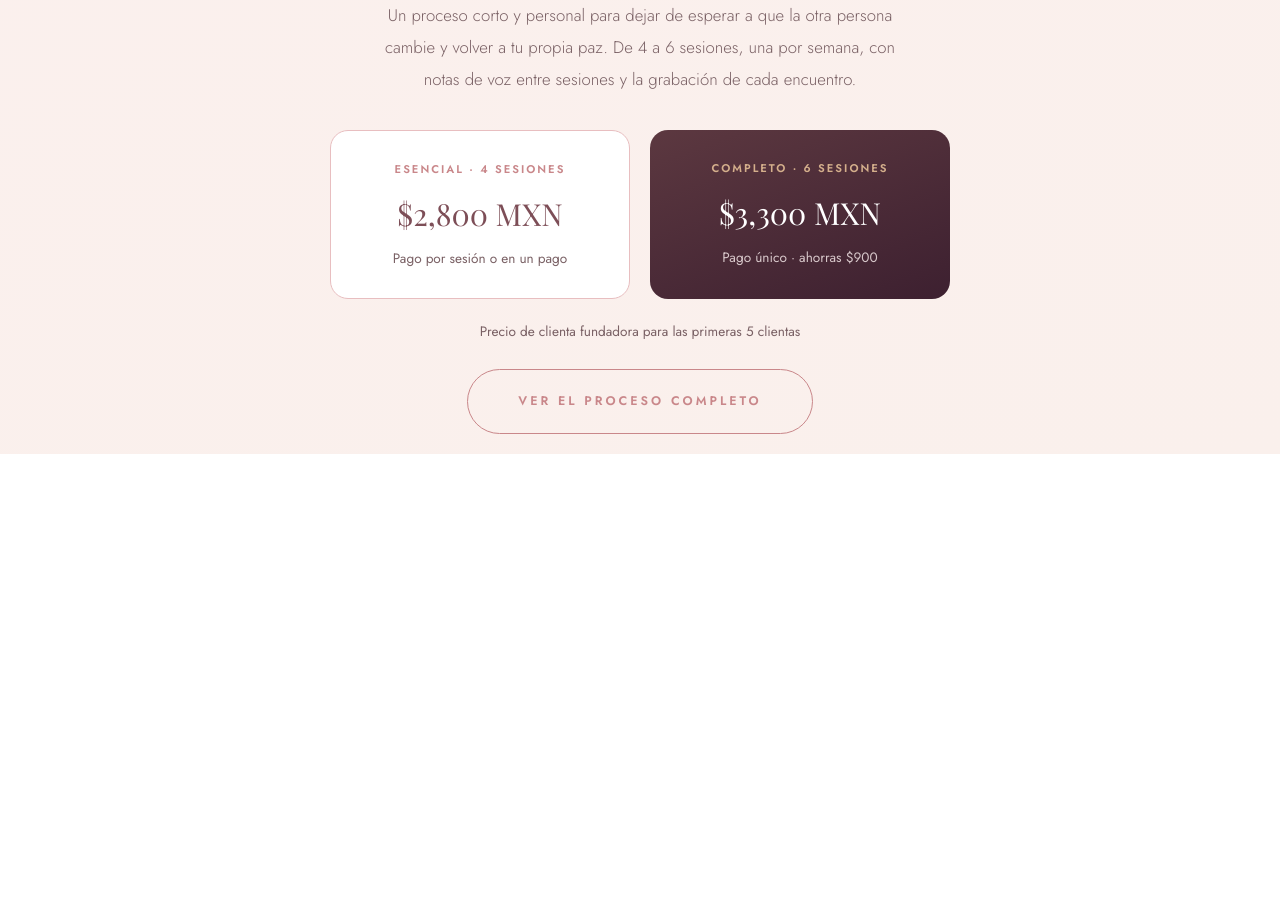
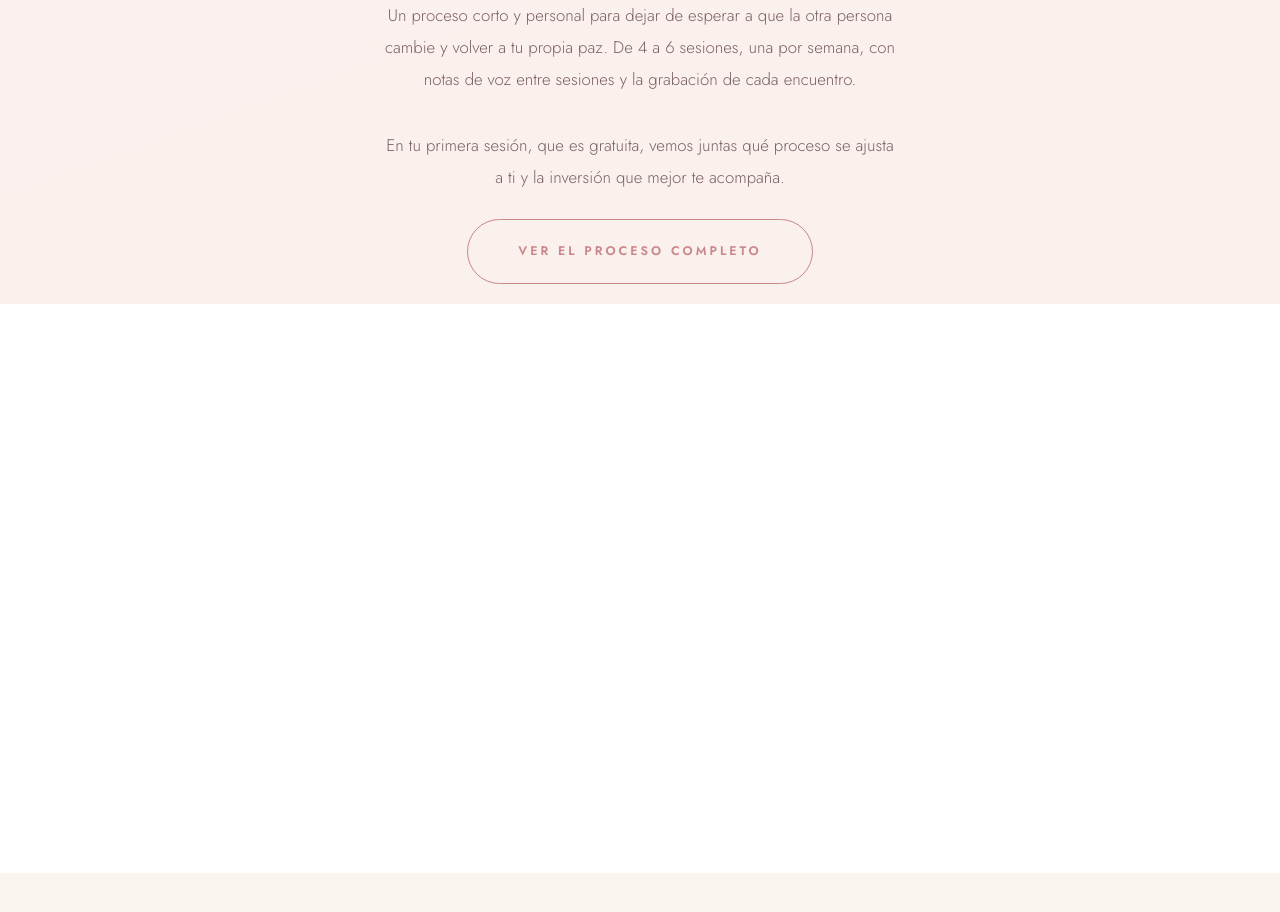
Before and after one commit to gartexis-creator/ofetexiscoach, a Next.js app: page / in a window 1280 px wide. Shown: the part 2500-3412 px from the top of the page. Built offline with nearby package versions, Linux system fonts and the light colour scheme; no server answers; the database is empty.

Commit message:
Quitar precios del inicio: invitacion a ver la inversion en la sesion gratuita

```diff
--- a/app/page.js
+++ b/app/page.js
@@ -145,93 +145,12 @@ export default async function InicioPage() {
             semana, con notas de voz entre sesiones y la grabación de cada
             encuentro.
           </p>
-          <div
-            style={{
-              display: 'flex',
-              gap: '20px',
-              justifyContent: 'center',
-              flexWrap: 'wrap',
-            }}
+          <p
+            className="texto-cuerpo"
+            style={{ textAlign: 'center', maxWidth: '520px', margin: '0 auto' }}
           >
-            <div
-              style={{
-                flex: '1 1 240px',
-                maxWidth: '300px',
-                background: 'var(--blanco)',
-                border: '1px solid var(--mauve-claro)',
-                borderRadius: '18px',
-                padding: '28px 26px',
-              }}
-            >
-              <div
-                style={{
-                  fontSize: '.7rem',
-                  letterSpacing: '2px',
-                  textTransform: 'uppercase',
-                  color: 'var(--mauve)',
-                  fontWeight: 600,
-                }}
-              >
-                Esencial · 4 sesiones
-              </div>
-              <div
-                style={{
-                  fontFamily: 'var(--serif)',
-                  fontSize: '1.9rem',
-                  color: 'var(--ciruela)',
-                  margin: '8px 0 4px',
-                }}
-              >
-                $2,800 MXN
-              </div>
-              <div style={{ fontSize: '.85rem', color: 'var(--nude-light)' }}>
-                Pago por sesión o en un pago
-              </div>
-            </div>
-            <div
-              style={{
-                flex: '1 1 240px',
-                maxWidth: '300px',
-                background: 'linear-gradient(160deg,var(--ciruela-oscuro),#3D2030)',
-                borderRadius: '18px',
-                padding: '28px 26px',
-                color: 'var(--rosa-fondo)',
-              }}
-            >
-              <div
-                style={{
-                  fontSize: '.7rem',
-                  letterSpacing: '2px',
-                  textTransform: 'uppercase',
-                  color: 'var(--dorado)',
-                  fontWeight: 600,
-                }}
-              >
-                Completo · 6 sesiones
-              </div>
-              <div
-                style={{
-                  fontFamily: 'var(--serif)',
-                  fontSize: '1.9rem',
-                  color: 'white',
-                  margin: '8px 0 4px',
-                }}
-              >
-                $3,300 MXN
-              </div>
-              <div style={{ fontSize: '.85rem', color: 'rgba(253,240,240,.8)' }}>
-                Pago único · ahorras $900
-              </div>
-            </div>
-          </div>
-          <p
-            style={{
-              fontSize: '.85rem',
-              color: 'var(--nude-light)',
-              marginTop: '20px',
-            }}
-          >
-            Precio de clienta fundadora para las primeras 5 clientas
+            En tu primera sesión, que es gratuita, vemos juntas qué proceso se
+            ajusta a ti y la inversión que mejor te acompaña.
           </p>
           <div style={{ marginTop: '26px' }}>
             <Link className="btn-secundario" href="/servicios">
```
